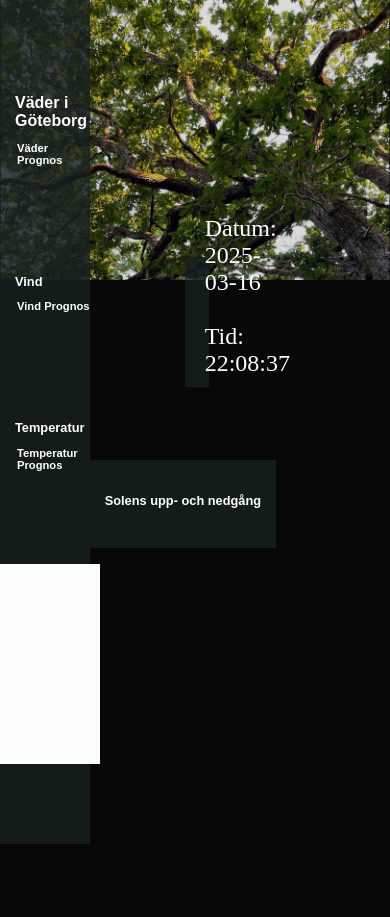
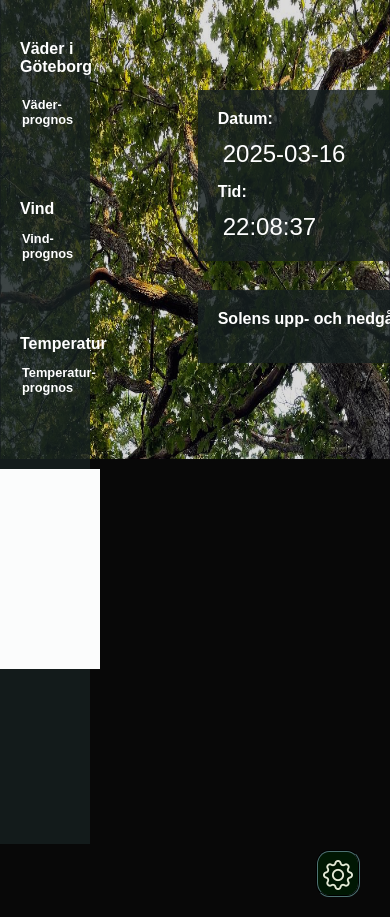
Before and after one commit to Aurorien/Farstun, a plain HTML site: page index.html in a window 390 px wide. Shown: the top 917 px of the page. Before the commit the page ends 844 px from the top, so only its background shows below. Drawn offline with nearby package versions, Linux system fonts and the light colour scheme; no server answers.

Commit message:
Add tablet layout compability

```diff
--- a/index.css
+++ b/index.css
@@ -16,60 +16,64 @@
 body {
   min-height: 100%;
   display: flex;
-
-  /* max-height: 100vh; */
+  overflow-x: hidden;
   max-width: 100vw;
   margin: 0;
   background-color: rgb(8, 8, 8);
   background-image: url(ek.png);
   background-repeat: no-repeat;
   background-position: top center;
-  background-size: 100%;
+  background-size: 110%;
   display: grid;
-  gap: 0rem;
   grid-template-areas:
     ". animebox animebox animebox animebox . ."
-    ". . . . . vtbox vtbox"
     ". . . . . . ."
-    ". . daybox . . . ."
+    ". . daybox . . vtbox vtbox"
     ". . . . . . ."
-    ". weathersun . . . . navhomepg";
-  grid-template-columns: 23% 20% 15% 1% 12% 10% 30%;
-  grid-template-rows: 70px 70px 100px 100px 150px 10%;
+    ". . weathersun . . . ."
+    ". . . . . . navhomepg";
+  grid-template-columns: 23% 12% 15% 10% 7% 10% 22%;
+  grid-template-rows:
+    minmax(70px, 7vh)
+    minmax(70px, 7vh)
+    minmax(190px, 10vh)
+    minmax(0px, 0vh)
+    minmax(120px, 10vh)
+    minmax(280px, 46vh);
 }
 
 /* Weatherbox: */
 
 #weatherbox {
-  height: auto;
   min-height: 100vh;
-  flex: 1 1 auto;
-
-  display: flex;
-  flex-direction: column;
-  justify-content: space-evenly;
   background-color: rgba(22, 32, 32, 0.8);
-  /* background-color:rgba(31, 46, 46, 0.8); */
   font-family: sans-serif;
   color: white;
 }
 
+#weather {
+  height: 80%;
+  display: flex;
+  flex-direction: column;
+  gap: 9%;
+}
+
 #weather-pcpnbox,
 #weather-windbox,
-#weather-tempbox {
-  padding-left: 15px;
+#weather-tempbox,
+#weather-h1-pcpn {
+  padding-left: 20px;
 }
 
 .weather-topic {
-  font-size: 0.8rem;
+  font-size: 1rem;
   font-weight: 600;
   margin: 0;
-  padding-top: 15px;
 }
 
 #weather-h1-pcpn {
   font-size: 1rem;
-  margin: 14px 0 12px 0;
+  margin: 40px 0 10px 0;
 }
 
 #weather-pcpn-now,
@@ -80,7 +84,7 @@ body {
 }
 
 .forecast-topic {
-  font-size: 0.7rem;
+  font-size: 0.8rem;
   font-style: bold;
   padding-left: 2px;
   margin-bottom: 3px;
@@ -100,22 +104,15 @@ body {
 
 #weather-sunbox {
   grid-area: weathersun;
-  font-family: sans-serif;
-  width: max-content;
-  margin-top: -30px;
-  padding: 20px 15px 62px 15px;
-  background-color: rgba(22, 32, 32, 0.8);
-  /* background-color: rgba(31, 46, 46, 0.8); */
-  color: white;
 }
 
 #weather-h2-sun {
-  padding: 13px 0 6px 0px;
+  padding-bottom: 12px;
 }
 
 #weather-sunrise,
 #weather-sunset {
-  font-size: 1rem;
+  font-size: 1.3rem;
   margin: 3px 0 0 5px;
   white-space: pre-wrap;
 }
@@ -125,7 +122,7 @@ body {
 #animebox {
   grid-area: animebox;
   height: max-content;
-  max-width: 600px;
+  /* max-width: 600px; */
   padding: 17px 0;
   background-color: rgba(22, 32, 32, 0.8);
   color: white;
@@ -147,24 +144,43 @@ body {
 #daybox {
   grid-area: daybox;
   display: flex;
-  padding: 120px 0 10px 20px;
-  margin: 17px;
-  align-items: flex-end;
+  flex-direction: column;
+  gap: 15px;
   font-size: 1.5rem;
-  white-space: pre-wrap;
-  background-color: rgba(22, 32, 32, 0.8);
-  /* background-color: rgba(31, 46, 46, 0.8); */
-  color: white;
 }
 
-/* Västtrafikbox: */
+.daybox-div {
+  max-height: fit-content;
+}
+
+.daybox-h1 {
+  font-size: 1rem;
+  margin: 0 0 12px 0;
+}
+
+.daybox-p {
+  margin: 3px 0 0 5px;
+}
+
+#weather-sunbox,
+#daybox {
+  height: fit-content;
+  margin-left: 30px;
+  width: 200px;
+  background-color: rgba(22, 32, 32, 0.8);
+  font-family: sans-serif;
+  color: white;
+  padding: 20px;
+}
+
+/* Västtrafik avgångstavla: */
 
 #vtbox {
   grid-area: vtbox;
   display: none;
   width: 25vw;
+  min-width: 300px;
   height: min-content;
-  margin-top: 65px;
   background-color: #333e48;
   font-family: VtFont, sans-serif;
   color: white;
@@ -258,24 +274,29 @@ td {
 
 #footer-index {
   grid-area: navhomepg;
-  width: max-content;
-  height: max-content;
-  margin-top: 40px;
-  margin-left: 95px;
+  min-height: 50px;
+  display: flex;
+  flex-direction: column;
+  justify-content: end;
+  align-items: end;
   font-family: cosmo;
   font-size: 0.6rem;
+  overflow-x: hidden;
+  padding-right: 30px;
+  padding-bottom: 20px;
 }
 
 #gear-index {
+  width: fit-content;
+  height: fit-content;
   color: rgb(230, 235, 216);
   font-size: 30px;
   border-style: groove;
   border-color: rgb(21, 31, 31);
   border-radius: 30%;
   border-width: 2px;
-  padding: 0 5px 8px 5px;
+  padding: 5px;
   background-color: rgb(0, 23, 3);
-  /* background-color: rgb(21, 31, 31); */
 }
 
 #gear-index:hover {
@@ -312,3 +333,167 @@ a:visited,
 a:link {
   color: rgb(242, 232, 255);
 }
+
+@media (max-width: 1120px) {
+  body {
+    grid-template-rows:
+      minmax(70px, 7vh)
+      minmax(70px, 7vh)
+      minmax(190px, 10vh)
+      minmax(0px, 0vh)
+      minmax(120px, 10vh)
+      minmax(280px, 41vh);
+  }
+}
+
+@media (min-width: 1180px) and (max-height: 820px) {
+  body {
+    grid-template-areas:
+      ". animebox animebox animebox animebox . ."
+      ". . . . . . ."
+      ". . daybox . . vtbox vtbox"
+      ". . . . . . ."
+      ". . weathersun . . . ."
+      ". . . . . . navhomepg";
+    grid-template-rows:
+      minmax(70px, 7vh)
+      minmax(70px, 7vh)
+      minmax(190px, 10vh)
+      minmax(0px, 0vh)
+      minmax(120px, 10vh)
+      minmax(280px, 45vh);
+  }
+}
+
+@media (min-height: 1300px) and (max-width: 1024px) {
+  body {
+    /* overflow-y: hidden; */
+    background-size: 100% 50%;
+
+    grid-template-areas:
+      ". animebox animebox animebox animebox . ."
+      ". . . . . . ."
+      ". . daybox . . . ."
+      ". . weathersun . . . ."
+      ". . vtbox vtbox . . ."
+      ". . . . . . navhomepg";
+    grid-template-columns: 23% 20% 15% 10% 7% 2% 24%;
+    grid-template-rows:
+      minmax(70px, 7vh)
+      minmax(20px, 4vh)
+      minmax(190px, 10vh)
+      minmax(200px, 10vh)
+      minmax(200px, 42vh)
+      minmax(1px, 18vh);
+  }
+
+  #vtbox {
+    margin-top: 120%;
+  }
+}
+
+@media (height: 800px) and (width: 1280px) {
+  body {
+    max-width: 1280px;
+    overflow-x: hidden;
+
+    grid-template-columns: 23vw 10vw 15vw 10vw 7vw 10vw 23vw;
+    grid-template-rows:
+      minmax(70px, 14vh)
+      minmax(70px, 7vh)
+      minmax(120px, 10vh)
+      minmax(20px, 10vh)
+      minmax(120px, 10vh)
+      minmax(1px, 35vh);
+  }
+
+  #weather {
+    height: 37%;
+    gap: 9%;
+  }
+}
+
+@media (max-height: 600px) and (max-width: 1024px) {
+  body {
+    max-width: 1024px;
+    overflow-x: hidden;
+
+    grid-template-columns: 23vw 5vw 12vw 14vw 9vw 10vw 27vw;
+    grid-template-rows:
+      minmax(70px, 14vh)
+      minmax(70px, 7vh)
+      minmax(120px, 10vh)
+      minmax(20px, 10vh)
+      minmax(130px, 10vh)
+      minmax(1px, 23vh);
+  }
+
+  #weather {
+    height: 37%;
+    gap: 4%;
+  }
+
+  #weather-h1-pcpn {
+    margin: 25px 0 10px 0;
+  }
+}
+
+@media (max-width: 1000px) {
+  body {
+    background-size: 100% 50%;
+
+    grid-template-rows:
+      minmax(20px, 1vh)
+      minmax(70px, 7vh)
+      minmax(200px, 10vh)
+      minmax(180px, 10vh)
+      minmax(200px, 49vh)
+      minmax(1px, 10vh);
+  }
+  #vtbox {
+    margin-top: 100%;
+  }
+}
+
+@media (max-width: 853px) {
+  body {
+    background-size: 100% 50%;
+
+    grid-template-areas:
+      ". animebox animebox animebox animebox . ."
+      ". . . . . . ."
+      ". . daybox . . . ."
+      ". . weathersun . . . ."
+      ". . vtbox vtbox . . ."
+      ". . . . . . navhomepg";
+    grid-template-columns: 23% 20% 15% 10% 7% 2% 23%;
+
+    grid-template-rows:
+      minmax(20px, 1vh)
+      minmax(70px, 7vh)
+      minmax(200px, 10vh)
+      minmax(180px, 10vh)
+      minmax(200px, 46vh)
+      minmax(1px, 13vh);
+  }
+  #vtbox {
+    margin-top: 130%;
+  }
+}
+
+@media (max-width: 800px) {
+  body {
+    background-size: 100% 50%;
+
+    grid-template-rows:
+      minmax(20px, 1vh)
+      minmax(70px, 7vh)
+      minmax(200px, 10vh)
+      minmax(180px, 10vh)
+      minmax(180px, 41vh)
+      minmax(1px, 12vh);
+  }
+  #vtbox {
+    margin-top: 60%;
+  }
+}
--- a/index.html
+++ b/index.html
@@ -16,25 +16,27 @@
   </head>
   <body>
     <div id="weatherbox">
+      <h1 id="weather-h1-pcpn">Väder i Göteborg</h1>
+      <div id="weather">
         <div id="weather-pcpnbox">
-        <h1 id="weather-h1-pcpn">Väder i Göteborg</h1>
           <p id="weather-pcpn-now"></p>
-        <h2 class="forecast-topic">Väder Prognos</h2>
+          <h2 class="forecast-topic">Väder-prognos</h2>
           <p class="forecast" id="weather-pcpn-forecast"></p>
         </div>
         <div id="weather-windbox">
           <h2 class="weather-topic" id="weather-h2-wind">Vind</h2>
           <p id="weather-wind-now"></p>
-        <h3 class="forecast-topic">Vind Prognos</h3>
+          <h3 class="forecast-topic">Vind-prognos</h3>
           <p class="forecast" id="weather-wind-forecast"></p>
         </div>
         <div id="weather-tempbox">
           <h2 class="weather-topic" id="weather-h2-temp">Temperatur</h2>
           <p id="weather-temp-now"></p>
-        <h3 class="forecast-topic">Temperatur Prognos</h3>
+          <h3 class="forecast-topic">Temperatur-prognos</h3>
           <p class="forecast" id="weather-temp-forecast"></p>
         </div>
         <canvas id="canvas" with="30" height="50"></canvas>
+      </div>
     </div>
     <div id="weather-sunbox">
       <h2 class="weather-topic" id="weather-h2-sun">Solens upp- och nedgång</h2>
@@ -46,7 +48,16 @@
       <p id="animequote">animequote</p>
       <p id="animechar">character</p>
     </div> -->
-    <div id="daybox"></div>
+    <div id="daybox">
+      <div class="daybox-div">
+        <h1 class="daybox-h1">Datum:</h1>
+        <p id="date" class="daybox-p"></p>
+      </div>
+      <div class="daybox-div">
+        <h1 class="daybox-h1">Tid:</h1>
+        <div id="time" class="daybox-p"></div>
+      </div>
+    </div>
     <div id="vtbox">
       <h2 id="vt-topic">Västtrafik Avgångstavla</h2>
       <p id="vt-station-p"></p>
--- a/index.js
+++ b/index.js
@@ -1,15 +1,16 @@
 //////////////////////////////////////////////////////////
 // Daybox
 
-const dayBox = document.getElementById("daybox");
+const dayBoxDate = document.getElementById("date");
+const dayBoxTime = document.getElementById("time");
 
 function clock() {
   const dateDaybox = new Date(),
     time = dateDaybox.toTimeString();
 
-  dayBox.textContent = `Datum: ${dateDaybox.toLocaleDateString(
-    "sv-SE"
-  )} \n\nTid: ${time.substring(0, 8)}`;
+  dayBoxDate.textContent = `${dateDaybox.toLocaleDateString("sv-SE")}`;
+
+  dayBoxTime.textContent = `${time.substring(0, 8)}`;
 }
 
 const oneSecond = 1000;
@@ -321,7 +322,6 @@ function chartTemp(forecast) {
   for (let i = 0; i < 5; i++) {
     chartArray.push(forecast.list[i].main.temp);
   }
-  // console.log("CHARTARRAY", chartArray);
   const labels = ["Idag", "Imorgon", "om 2 dagar", "om 3 dagar", "om 4 dagar"];
 
   const data = {
```
Lines whose indentation alone changed are shown as unchanged.
